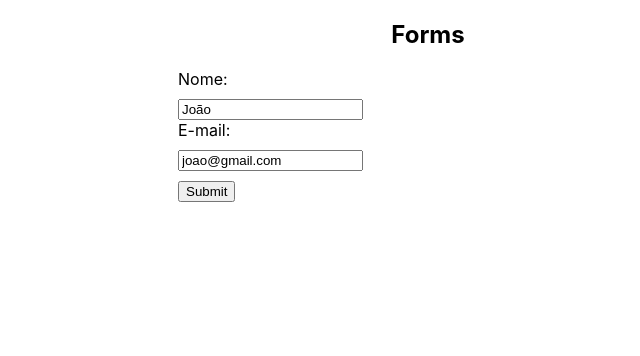
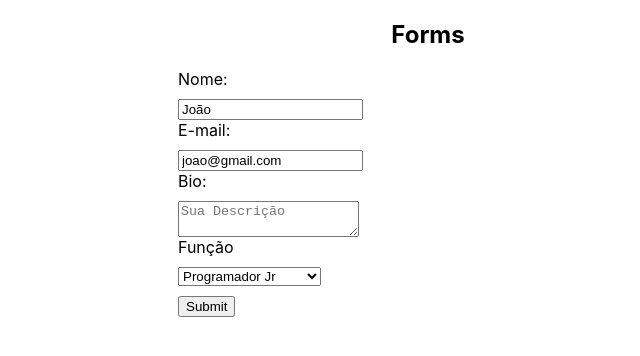
Before and after one commit to Victor-Palha/React-Estudos, a React (Create React App) app in the folder Estudos/forms/: page / in a window 1280 px wide. Shown: the top 356 px of the page, without its empty margins (212-852 px from the left). Built offline with nearby package versions, Linux system fonts and the light colour scheme.

Commit message:
textarea and select

```diff
--- a/Estudos/forms/src/component/MyForm.js
+++ b/Estudos/forms/src/component/MyForm.js
@@ -5,6 +5,8 @@ const MyForm = ({user}) => {
     // Gerenciamento de dados
     const [nome, setName] = useState(user? user.name : "")
     const [email, setEmail] = useState(user ? user.email : "")
+    const [bio, setBio] = useState("")
+    const [role, setRole] = useState("")
     const handleName = (e)=>{
         setName(e.target.value)
     }
@@ -14,8 +16,12 @@ const MyForm = ({user}) => {
         e.preventDefault()
         console.log(nome)
         console.log(email)
+        console.log(bio)
+        console.log(role)
         setName("")
         setEmail("")
+        setBio("")
+        setRole("")
     }
     return (
         <div>
@@ -32,6 +38,22 @@ const MyForm = ({user}) => {
                         <input type="email" placeholder='Digite seu E-mail' name="E-mail" onChange={(e)=>setEmail(e.target.value)} value={email}/>
                     </label>
                 </div>
+                <div>
+                    <label>
+                        <span>Bio:</span>
+                        <textarea placeholder='Sua Descrição' name="bio" onChange={(e) => setBio(e.target.value)} value={bio}/>
+                    </label>
+                </div>
+                <div>
+                    <label>
+                        <span>Função</span>
+                        <select onChange={(e)=>setRole(e.target.value)}>
+                            <option value="progamador jr">Programador Jr</option>
+                            <option value="programador pleno">Programador Pleno</option>
+                            <option value="programdor senior">Programador Senior</option>
+                        </select>
+                    </label>
+                </div>
                     <input type="submit"/>
             </form>
         </div>
```
